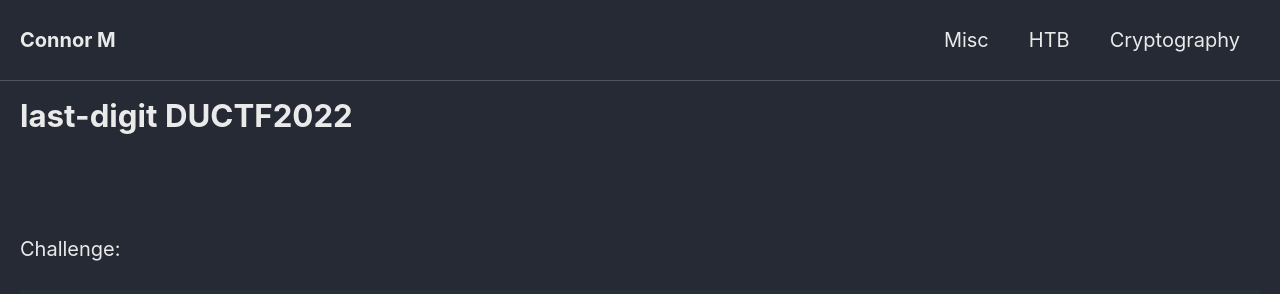
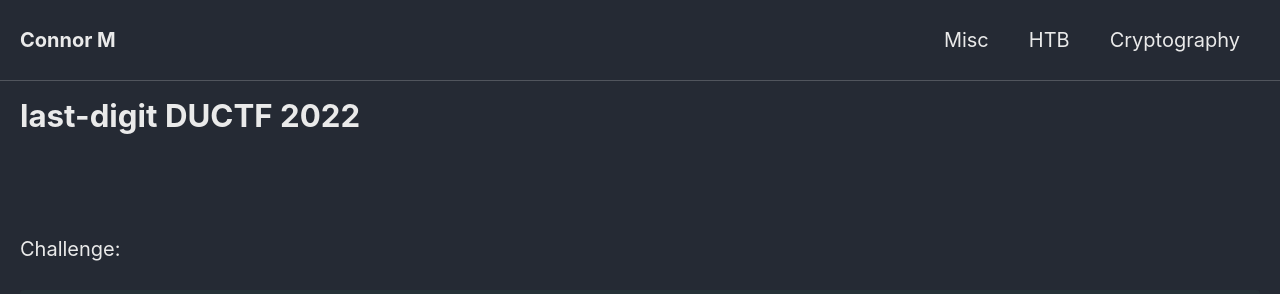
Before and after one commit to Connor-McCartney/Connor-McCartney.github.io, a Jekyll site: the page built from _pages/cryptography/other/last-digit-DUCTF-2022.md, in a window 1280 px wide. Shown: the top 294 px of the page. Built offline with Jekyll 4.4.1, drawn with Linux system fonts in a browser that asks for light colours; cached includes are drawn as plain includes.

Commit message:
Update last-digit-DUCTF-2022.md

```diff
--- a/_pages/cryptography/other/last-digit-DUCTF-2022.md
+++ b/_pages/cryptography/other/last-digit-DUCTF-2022.md
@@ -1,6 +1,6 @@
 ---
 permalink: /cryptography/other/last-digit-DUCTF-2022
-title: last-digit DUCTF2022
+title: last-digit DUCTF 2022
 ---
 
 <br>
```
